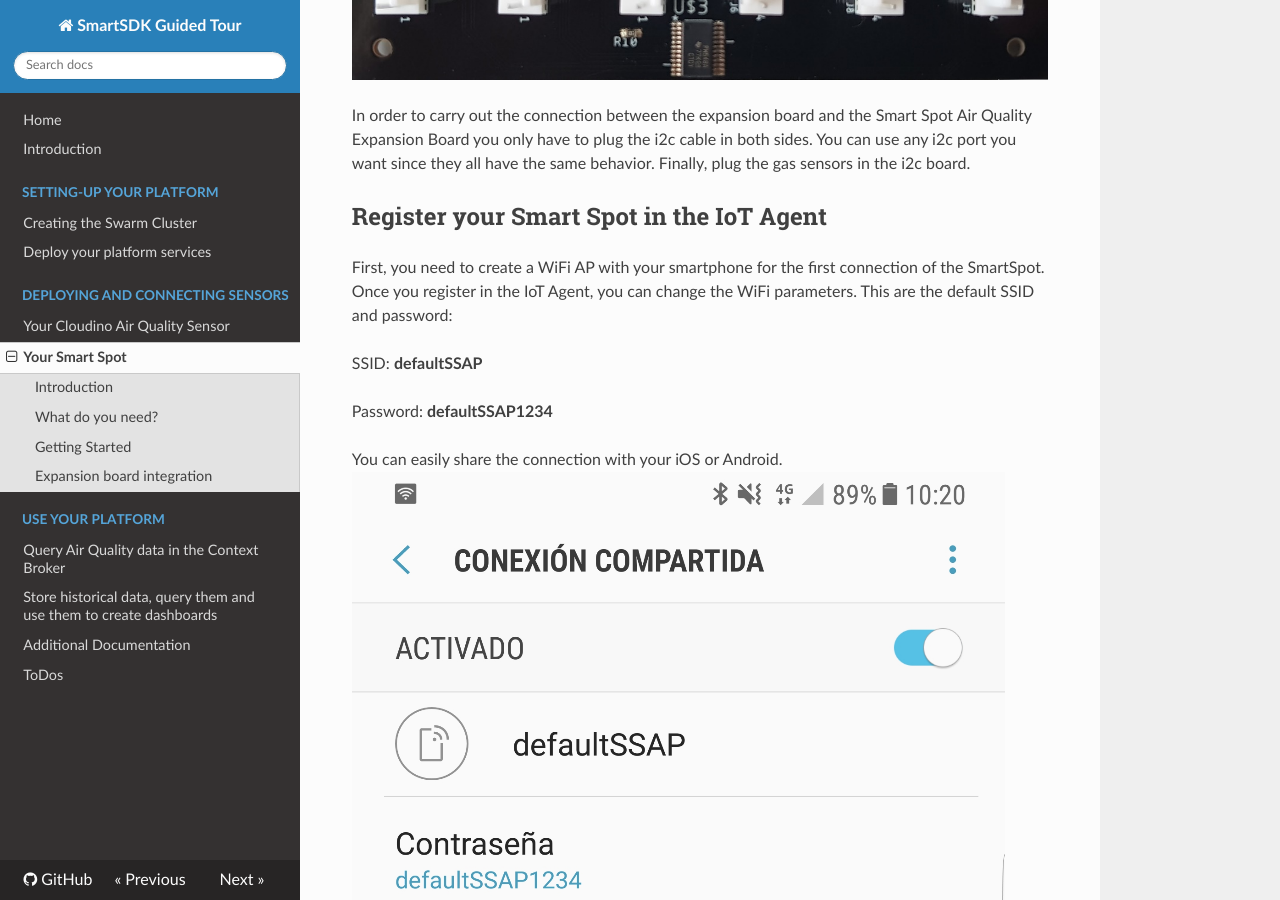
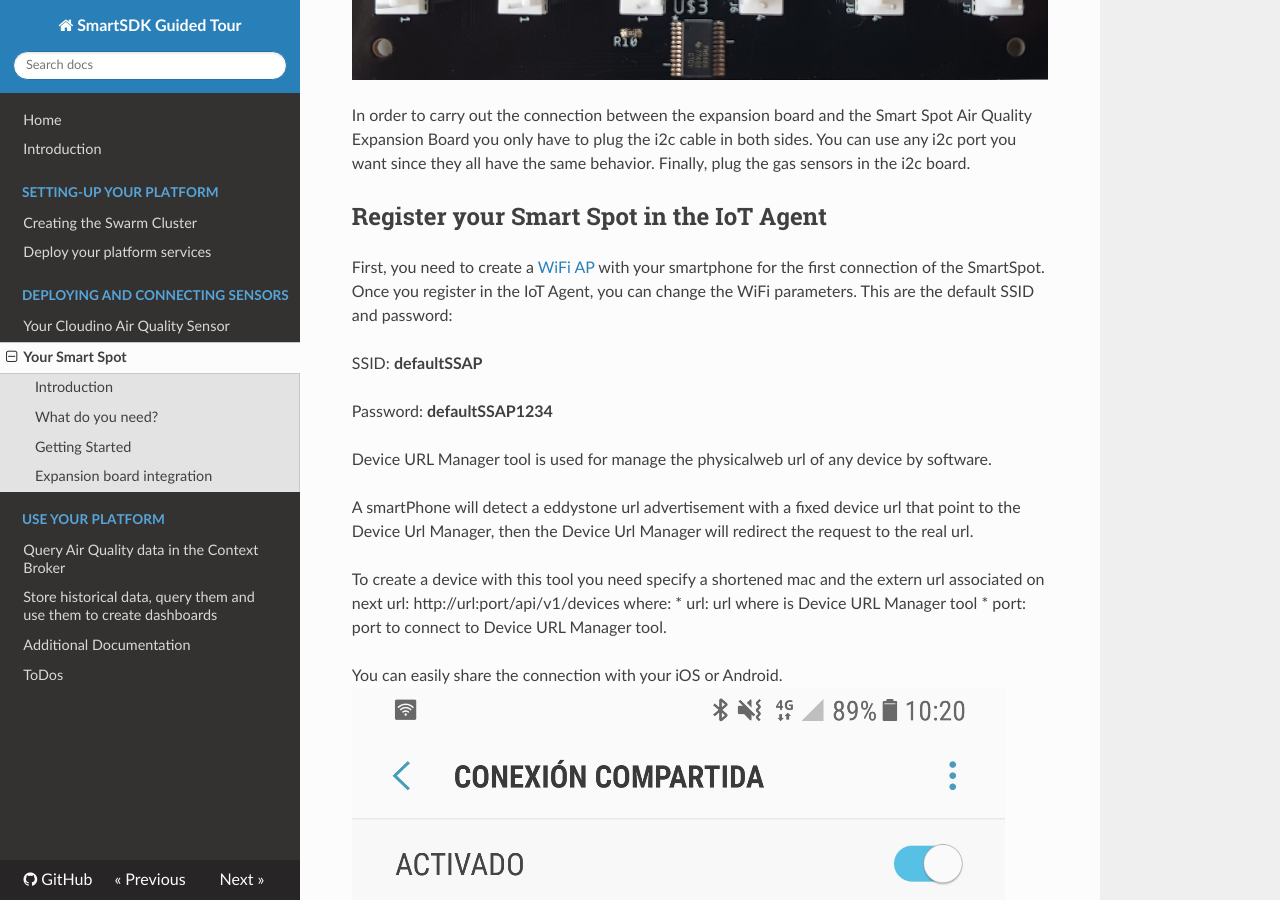
Before and after one commit to smartsdk/guided-tour, an MkDocs documentation site: the page built from docs/sensors/smartspot.md, in a window 1280 px wide and 900 px high, scrolled down 6609 px. Built offline with MkDocs 1.6.1, drawn with Linux system fonts in a browser that asks for light colours; nearby versions of some CDN libraries; comment, search, counter and statistics services are not loaded; old or Windows-style settings are respelled for this version of MkDocs; some of the changed text lies outside the part shown.

Commit message:
Update smartspot.md

```diff
--- a/docs/sensors/smartspot.md
+++ b/docs/sensors/smartspot.md
@@ -193,13 +193,25 @@ Finally, plug the gas sensors in the i2c board.
 
 ## Register your Smart Spot in the IoT Agent
 
-First, you need to create a WiFi AP with your smartphone for the first
+First, you need to create a [WiFi AP](https://www.lifewire.com/use-your-android-phone-as-a-portable-wi-fi-hotspot-2377915) with your smartphone for the first
 connection of the SmartSpot. Once you register in the IoT Agent, you can change
 the WiFi parameters. This are the default SSID and password:
 
 SSID: **defaultSSAP**
 
 Password: **defaultSSAP1234**
+
+Device URL Manager tool is used for manage the physicalweb url of any device by
+software.
+
+A smartPhone will detect a eddystone url advertisement with a fixed device url
+that point to the Device Url Manager, then the Device Url Manager will redirect
+the request to the real url.
+
+To create a device with this tool you need specify a shortened mac and
+the extern url associated on next url: http://url:port/api/v1/devices where:
+   * url: url where is Device URL Manager tool
+   * port: port to connect to Device URL Manager tool.
 
 You can easily share the connection with your iOS or Android.
    ![Connection](./images/connection.png)
```
Also changed, not shown: other parts of docs/sensors/smartspot.md (+4 -4 lines).
